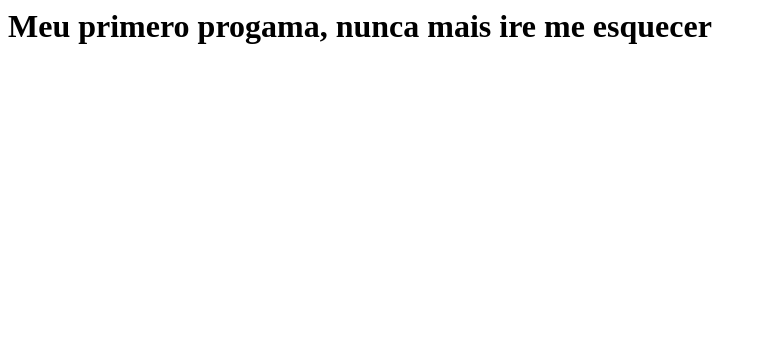
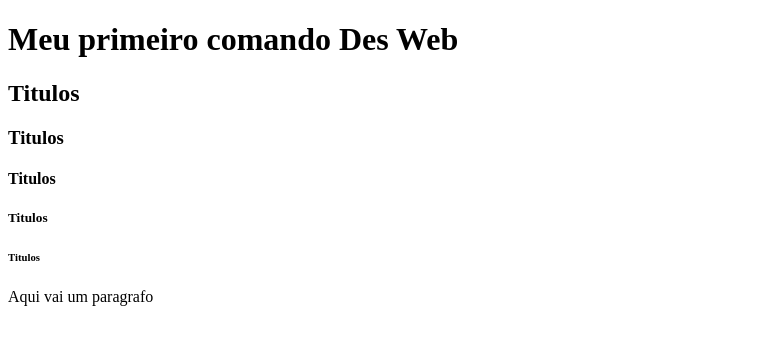
Before and after one commit to BrianDvv/DesWebSTM, a plain HTML site: page DesWeb-Brian/index.html in a window 1280 px wide. Shown: the whole page, without its empty margins (0-767 px from the left). Drawn offline with Linux system fonts and the light colour scheme.

Commit message:
primeiras tags

```diff
--- a/DesWeb-Brian/index.html
+++ b/DesWeb-Brian/index.html
@@ -1,9 +1,16 @@
+<!DOCTYPE html>
 <html>
     <head>
 
         <title>Brian</title>
         <body>
-            <h1>Meu primero progama, nunca mais ire me esquecer</h1>
+            <h1>Meu primeiro comando Des Web</h1>
+            <h2>Titulos</h2>
+            <h3>Titulos</h3>
+            <h4>Titulos</h4>
+            <h5>Titulos</h5>
+            <h6>Titulos</h6>
+            <p>Aqui vai um paragrafo</p>
         </body>
     </head>
 </html>
```
Also changed, not shown: DesWeb-Brian/Aula2.html (added, +16 -0 lines).
